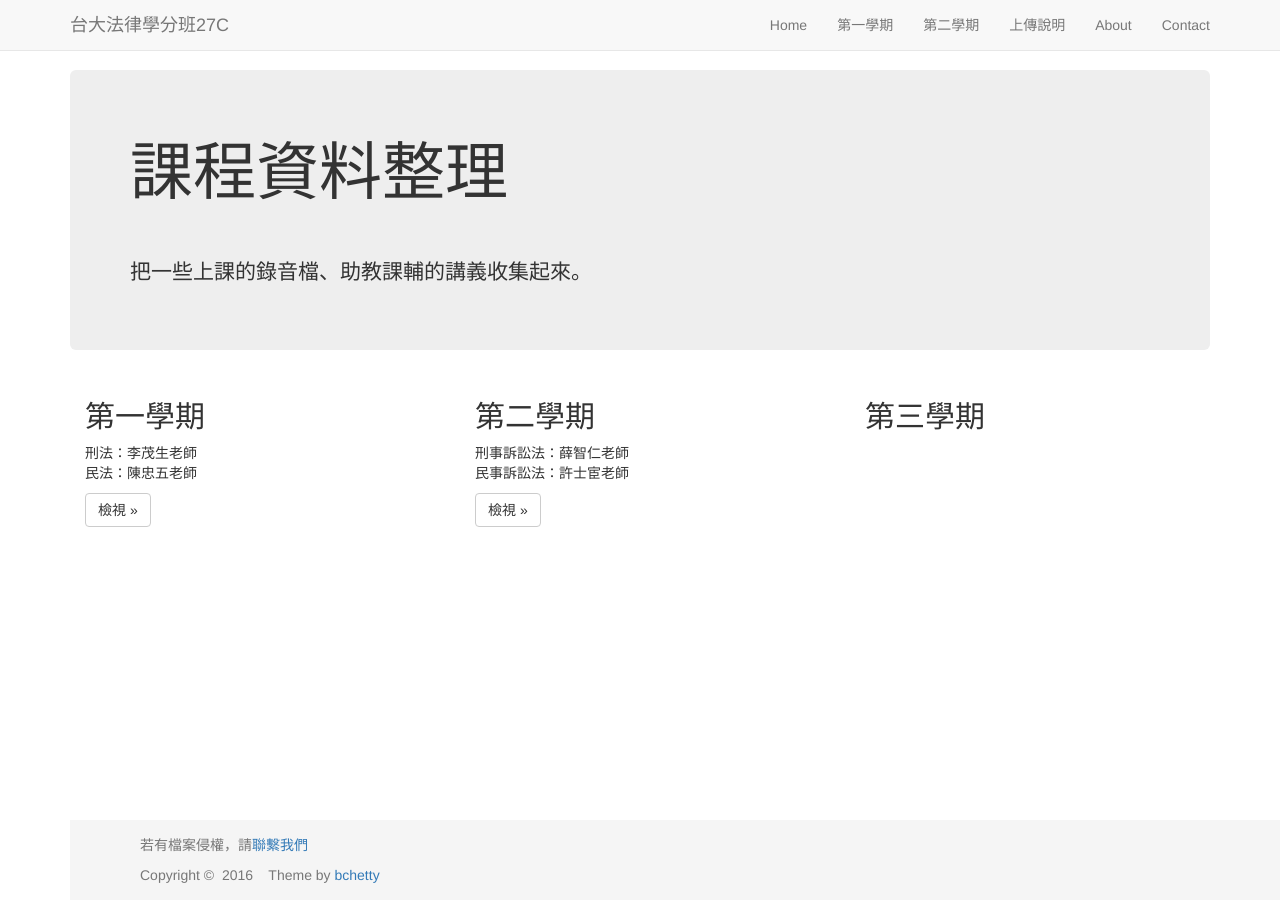
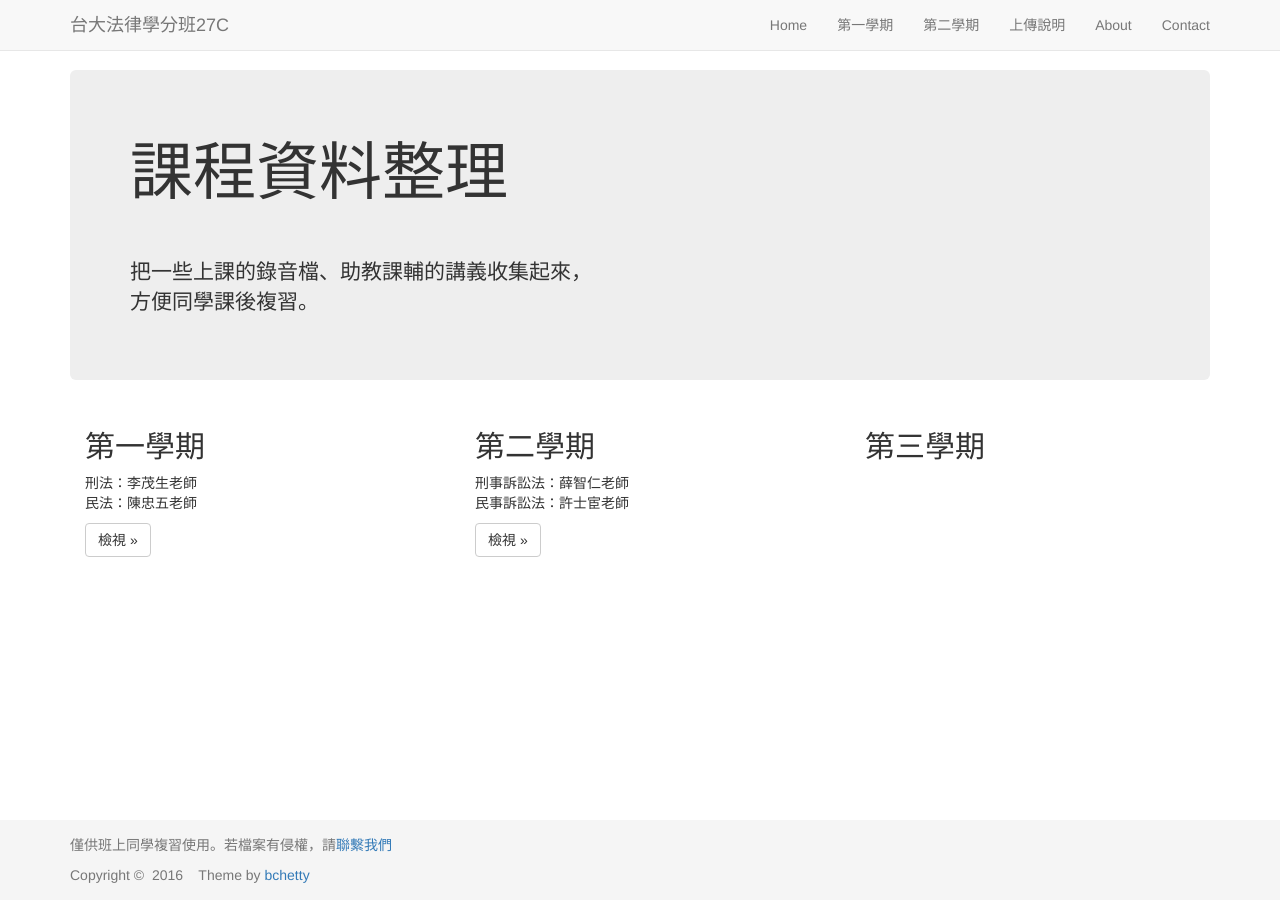
Before and after one commit to maxmilian/ntu_specs_law, a Jekyll site: the page built from index.html, in a window 1280 px wide. Built offline with Jekyll 4.4.1, drawn with Linux system fonts in a browser that asks for light colours; nearby versions of some CDN libraries.

Commit message:
adjust wording

```diff
--- a/_includes/footer.html
+++ b/_includes/footer.html
@@ -1,7 +1,7 @@
 <footer class="footer">
   <div class="container footerBox">
     <p class="text-muted">
-      若有檔案侵權，請<a href="/ntu_specs_law/contact">聯繫我們</a>
+      僅供班上同學複習使用。若檔案有侵權，請<a href="/ntu_specs_law/contact">聯繫我們</a>
     </p>
 
     <!-- This is my 'Open Source' work. So, please don't remove the below copyright content. :) -->
--- a/index.html
+++ b/index.html
@@ -4,9 +4,12 @@
 
 <!-- Main component for a primary marketing message or call to action -->
 <div class="jumbotron">
-    <h1>課程資料整理</h1>
-    <br/><br/>
-    <p>把一些上課的錄音檔、助教課輔的講義收集起來。</p>
+  <h1>課程資料整理</h1>
+  <br/><br/>
+  <p>
+    把一些上課的錄音檔、助教課輔的講義收集起來，<br/>
+    方便同學課後複習。
+  </p>
 </div>
 
 <div class="container">
@@ -30,4 +33,5 @@
     <div class="col-md-4">
       <h2>第三學期</h2>
     </div>
+  </div>
 </div>
```
Also changed, not shown: assets/css/bootstrap.css.
